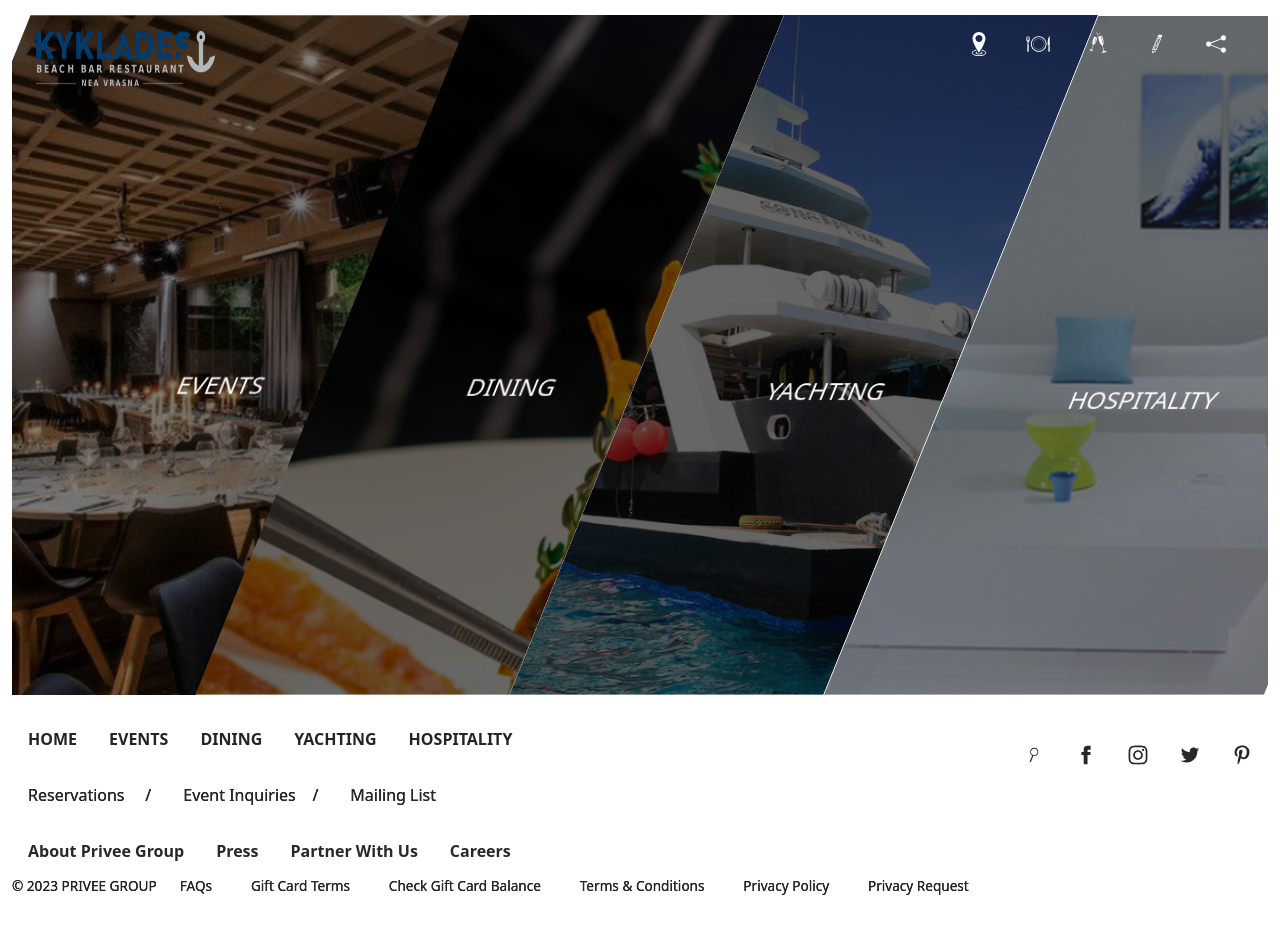
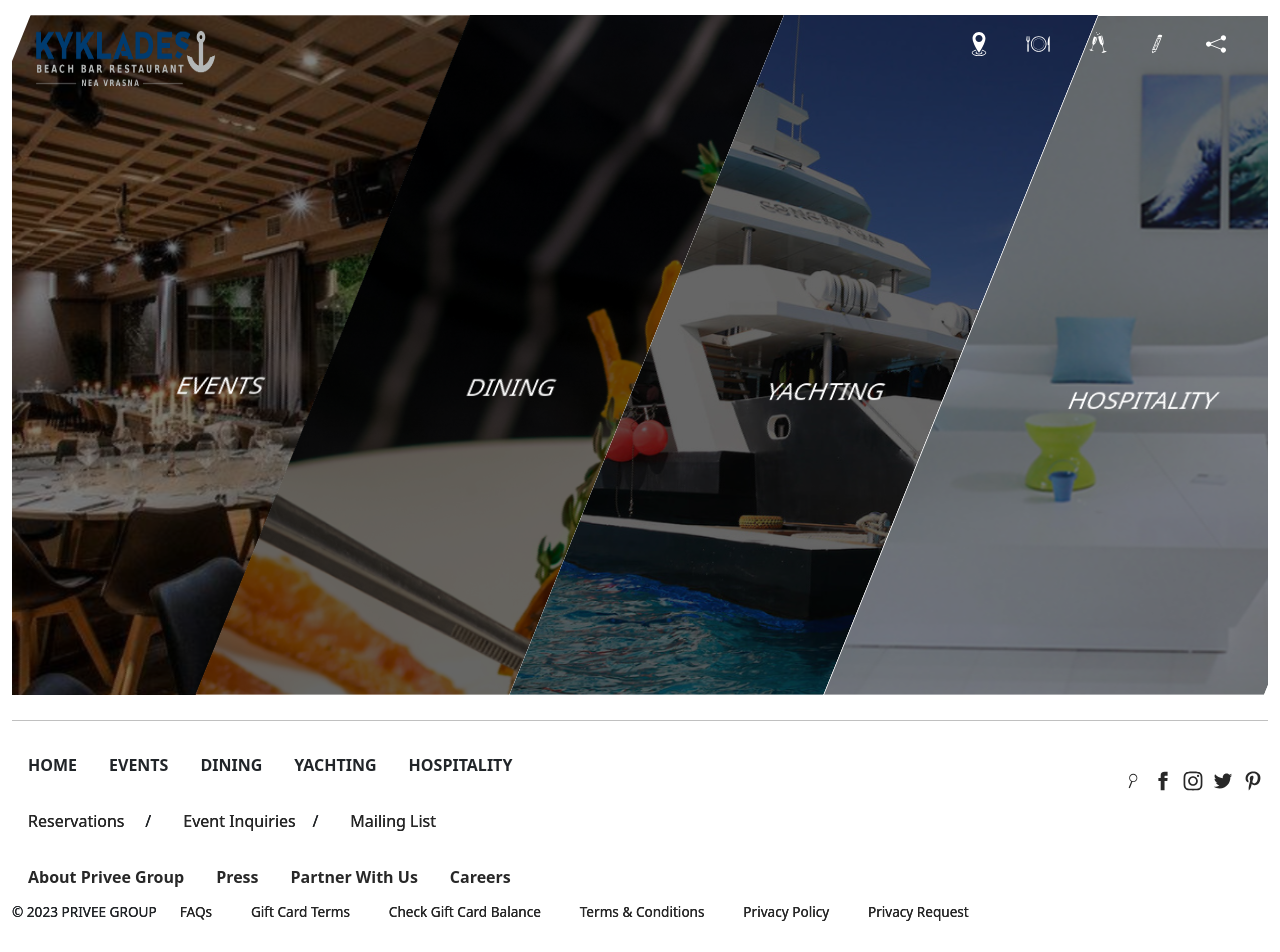
Before and after one commit to harish3398kumar/privee-group-ui, an Angular app in the folder privee-group-ui/: page / in a window 1280 px wide. Shown: the top 952 px of the page. Built offline with nearby package versions, Linux system fonts and the light colour scheme.

Commit message:
removed unused libraries

```diff
--- a/privee-group-ui/angular.json
+++ b/privee-group-ui/angular.json
@@ -30,7 +30,6 @@
               "src/assets"
             ],
             "styles": [
-              "node_modules/@fortawesome/fontawesome-free/css/all.min.css",
               "src/styles.scss"
             ],
             "scripts": []
--- a/privee-group-ui/src/app/component/footer/footer.component.html
+++ b/privee-group-ui/src/app/component/footer/footer.component.html
@@ -1,4 +1,4 @@
-<div>
+<div class="footer">
     <ul class="footer-primary-menu">
         <li (click)="triggeredButton('home')">home</li>
         <li (click)="triggeredButton('events')">events</li>
--- a/privee-group-ui/src/app/component/footer/footer.component.scss
+++ b/privee-group-ui/src/app/component/footer/footer.component.scss
@@ -1,5 +1,8 @@
 
-
+.footer{
+    margin-top: 25px;
+    border-top: 1px solid rgb(192, 192, 192);
+}
 div{
     font-weight: 100;
     line-height: 1.5;
@@ -63,6 +66,10 @@ a{
     font-size: 5px;
     margin: 0.4em 0;
     justify-content: end;
+    li{
+        padding-left: 5px;
+        padding-right: 5px;
+    }
 }
 .footer-social-menu img{
     display: inline-block;
--- a/privee-group-ui/src/app/component/header/header.component.html
+++ b/privee-group-ui/src/app/component/header/header.component.html
@@ -1,5 +1,5 @@
 <div class="col-6">
-    <img class="head-icon" src="../../../assets/img/Kyklades-logo_Restaurant.png" alt="">
+    <img class="head-icon" routerLink="/hello" routerLinkActive="true" src="../../../assets/img/Kyklades-logo_Restaurant.png" alt="">
 </div>
 <div class="col-6">
     <ul class="icon-menu">
```
